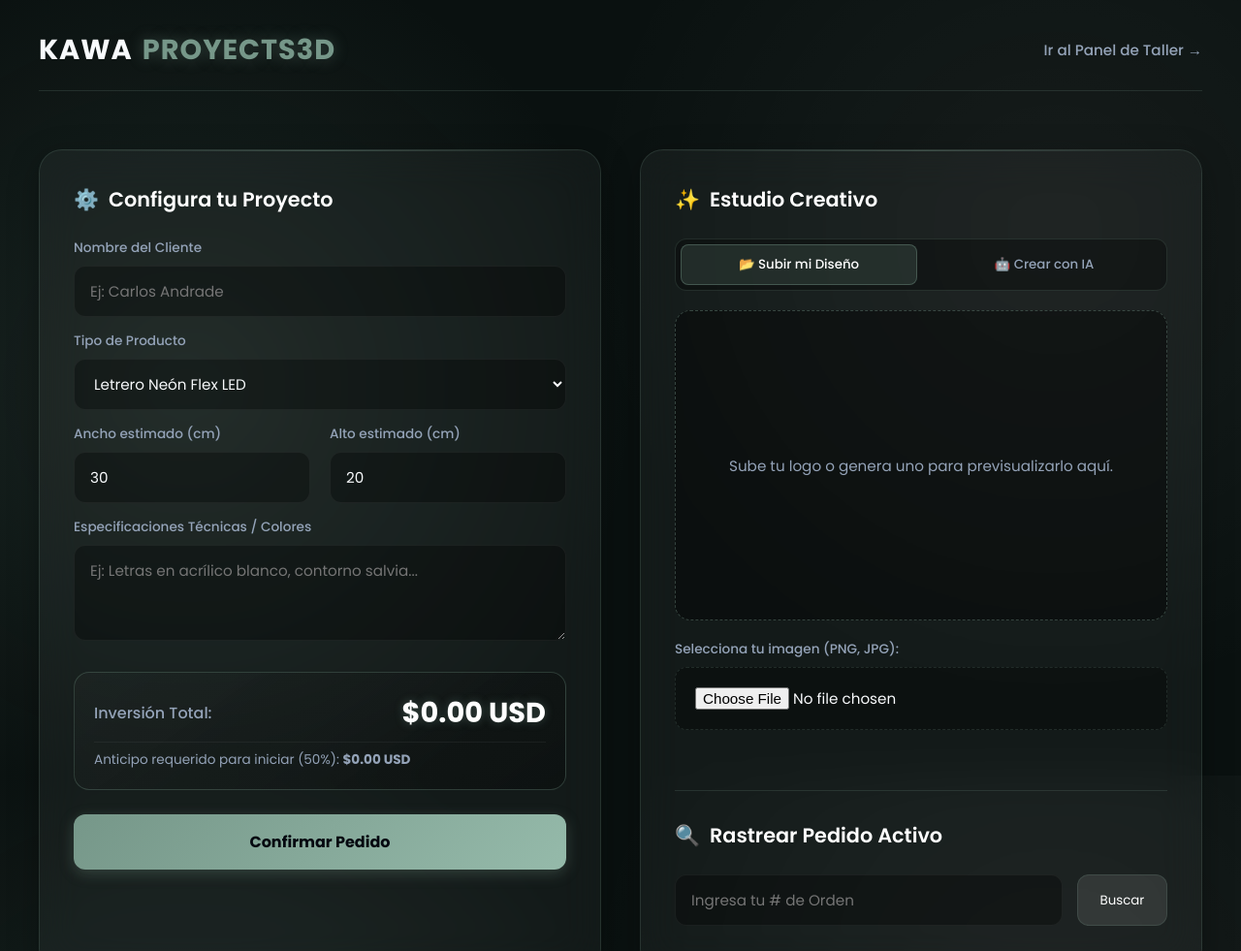
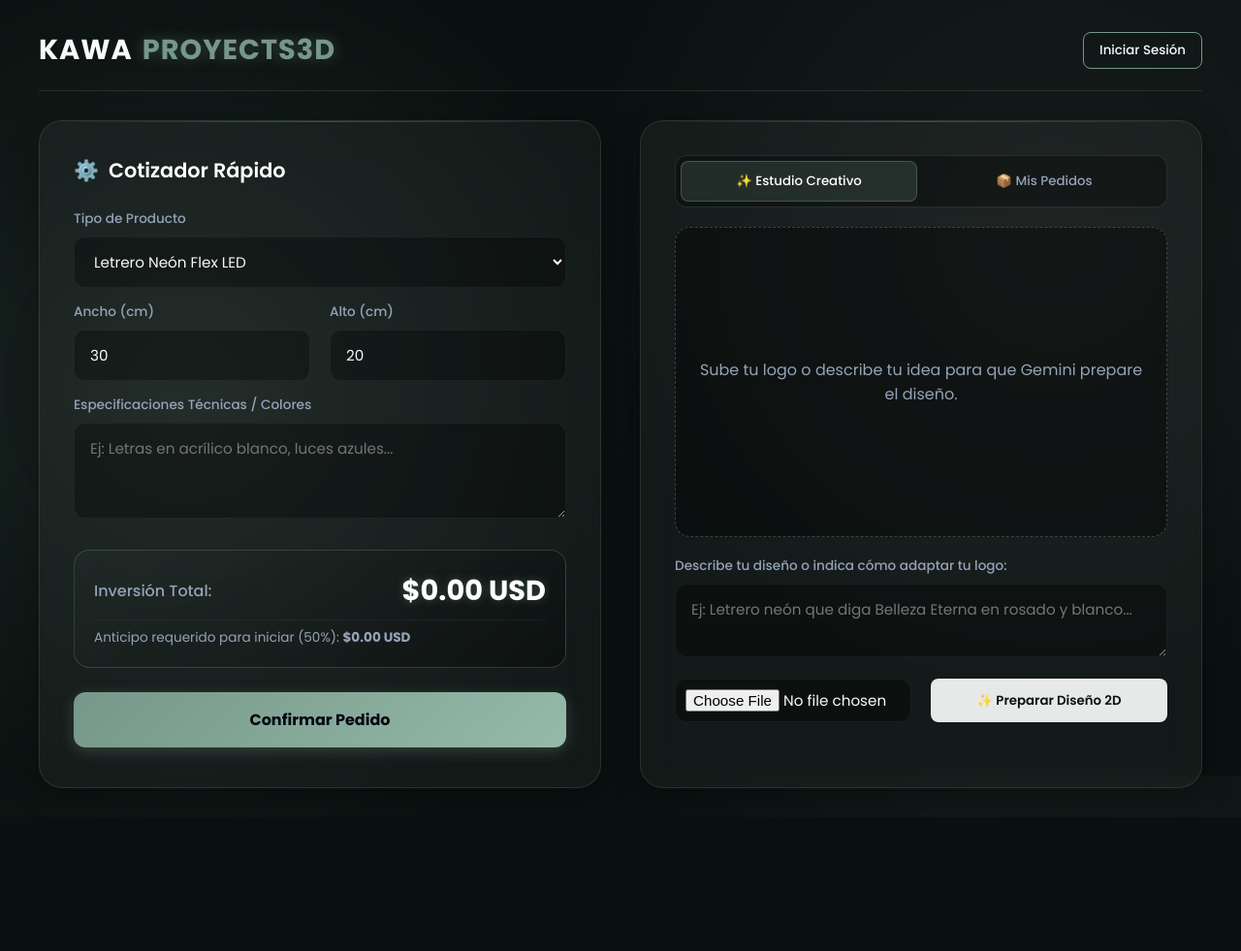
Before and after one commit to KP3D23/kawaproyect3d, a plain HTML site: page index.html in a window 1280 px wide. Shown: the top 981 px of the page at 97% size. After the commit the page ends 843 px from the top, so only its background shows below. Drawn offline with Linux system fonts and the light colour scheme; some packages are replaced by stand-ins of ours; a script that the page names is missing.

Commit message:
Refactor styles and add authentication modal
Refactor CSS styles for consistency and clarity. Update HTML structure for better semantic meaning and add authentication modal.

```diff
--- a/index.html
+++ b/index.html
@@ -9,7 +9,6 @@
         @import url('https://fonts.googleapis.com/css2?family=Poppins:wght@300;400;500;600;700&display=swap');
 
         :root {
-            /* Paleta basada en el logo Kawa */
             --bg-base: #0a1110;
             --accent-kawa: #769789;
             --accent-glow: #95baaa;
@@ -36,106 +35,82 @@
         @media (max-width: 900px) { .container { grid-template-columns: 1fr; } }
 
         header {
-            grid-column: 1 / -1; display: flex; justify-content: space-between; align-items: center;
-            padding-bottom: 20px; margin-bottom: 20px; border-bottom: 1px solid var(--glass-border);
+            max-width: 1200px; margin: 0 auto 30px auto; display: flex; justify-content: space-between; align-items: center;
+            padding-bottom: 20px; border-bottom: 1px solid var(--glass-border);
         }
 
         h1 { font-size: 1.8rem; font-weight: 700; letter-spacing: 1px; display: flex; align-items: center; gap: 10px; }
         h1 span { color: var(--accent-kawa); text-shadow: 0 0 15px rgba(118, 151, 137, 0.4); }
 
-        .nav-links a { color: var(--text-muted); text-decoration: none; font-weight: 500; font-size: 0.95rem; transition: 0.3s; }
-        .nav-links a:hover { color: var(--accent-glow); }
+        .nav-links { display: flex; align-items: center; gap: 15px; }
+        .btn-outline { background: transparent; border: 1px solid var(--accent-kawa); color: var(--text-main); padding: 8px 16px; border-radius: 8px; cursor: pointer; transition: 0.3s; font-weight: 500; }
+        .btn-outline:hover { background: var(--accent-kawa); color: #0a1110; }
 
         .glass-card {
-            background: var(--glass-bg);
-            backdrop-filter: blur(20px);
-            -webkit-backdrop-filter: blur(20px);
-            border: 1px solid var(--glass-border);
-            border-radius: 24px;
-            box-shadow: 0 8px 32px rgba(0, 0, 0, 0.3);
-            padding: 35px;
-            position: relative;
-            overflow: hidden;
+            background: var(--glass-bg); backdrop-filter: blur(20px); -webkit-backdrop-filter: blur(20px);
+            border: 1px solid var(--glass-border); border-radius: 24px; box-shadow: 0 8px 32px rgba(0, 0, 0, 0.3);
+            padding: 35px; position: relative; overflow: hidden;
         }
-
-        .glass-card::before {
-            content: ''; position: absolute; top: 0; left: 0; right: 0; height: 1px;
-            background: linear-gradient(90deg, transparent, rgba(118, 151, 137, 0.4), transparent);
-        }
+        .glass-card::before { content: ''; position: absolute; top: 0; left: 0; right: 0; height: 1px; background: linear-gradient(90deg, transparent, rgba(118, 151, 137, 0.4), transparent); }
 
         h2 { font-size: 1.3rem; font-weight: 600; margin-bottom: 25px; color: #fff; display: flex; align-items: center; gap: 10px; }
         h2 i { color: var(--accent-kawa); font-style: normal; }
-
         label { display: block; font-size: 0.85rem; color: var(--text-muted); margin: 15px 0 8px 0; font-weight: 500; }
 
         input, select, textarea {
-            width: 100%; padding: 14px 16px; border-radius: 12px;
-            background: rgba(0, 0, 0, 0.3); border: 1px solid rgba(255, 255, 255, 0.05);
-            color: var(--text-main); font-size: 0.95rem; outline: none;
-            transition: all 0.3s ease;
+            width: 100%; padding: 14px 16px; border-radius: 12px; background: rgba(0, 0, 0, 0.3);
+            border: 1px solid rgba(255, 255, 255, 0.05); color: var(--text-main); font-size: 0.95rem; outline: none; transition: all 0.3s ease;
         }
-        input:focus, select:focus, textarea:focus {
-            border-color: var(--accent-kawa);
-            background: rgba(0, 0, 0, 0.5);
-            box-shadow: 0 0 10px rgba(118, 151, 137, 0.2);
-        }
+        input:focus, select:focus, textarea:focus { border-color: var(--accent-kawa); background: rgba(0, 0, 0, 0.5); box-shadow: 0 0 10px rgba(118, 151, 137, 0.2); }
 
         .grid-2 { display: grid; grid-template-columns: 1fr 1fr; gap: 20px; }
 
         .btn-primary {
             width: 100%; padding: 16px; margin-top: 25px; border: none; border-radius: 12px;
             background: linear-gradient(135deg, var(--accent-kawa), var(--accent-glow));
-            color: #050810; font-weight: 700; font-size: 1rem; cursor: pointer;
-            box-shadow: 0 4px 15px rgba(118, 151, 137, 0.3);
-            transition: all 0.3s ease;
-            position: relative; overflow: hidden;
+            color: #050810; font-weight: 700; font-size: 1rem; cursor: pointer; box-shadow: 0 4px 15px rgba(118, 151, 137, 0.3); transition: all 0.3s ease;
         }
         .btn-primary:hover { transform: translateY(-2px); box-shadow: 0 6px 20px rgba(118, 151, 137, 0.5); }
-        .btn-primary.loading { background: #334155; pointer-events: none; box-shadow: none; color: #fff; }
+        .btn-primary:disabled { background: #334155; color: #94a3b8; pointer-events: none; box-shadow: none; }
 
         .precio-box {
-            margin-top: 25px; padding: 20px; border-radius: 16px;
-            background: linear-gradient(145deg, rgba(255,255,255,0.02), rgba(0,0,0,0.3));
+            margin-top: 25px; padding: 20px; border-radius: 16px; background: linear-gradient(145deg, rgba(255,255,255,0.02), rgba(0,0,0,0.3));
             border: 1px solid rgba(118, 151, 137, 0.3);
-            position: relative;
         }
         .precio-box .total-row { display: flex; justify-content: space-between; align-items: center; }
         .precio-box .total { font-size: 1.8rem; font-weight: 700; color: #fff; text-shadow: 0 0 10px rgba(118, 151, 137, 0.4); }
         .precio-box .anticipo { font-size: 0.85rem; color: var(--text-muted); margin-top: 8px; border-top: 1px solid rgba(255,255,255,0.05); padding-top: 8px; }
 
-        .visor-box {
-            width: 100%; height: 320px; border-radius: 16px;
-            background: rgba(0, 0, 0, 0.4); border: 1px dashed rgba(118, 151, 137, 0.4);
-            display: flex; justify-content: center; align-items: center; overflow: hidden;
-            position: relative;
-        }
+        .visor-box { width: 100%; height: 320px; border-radius: 16px; background: rgba(0, 0, 0, 0.4); border: 1px dashed rgba(118, 151, 137, 0.4); display: flex; justify-content: center; align-items: center; overflow: hidden; position: relative; }
         .visor-box img { max-width: 100%; max-height: 100%; display: none; border-radius: 12px; }
-        .placeholder-text { color: var(--text-muted); font-size: 0.95rem; text-align: center; padding: 20px; }
 
         .tabs { display: flex; gap: 10px; margin-bottom: 20px; background: rgba(0,0,0,0.3); padding: 5px; border-radius: 12px; border: 1px solid var(--glass-border); }
         .tab-btn { flex: 1; background: transparent; border: none; color: var(--text-muted); padding: 10px; border-radius: 8px; cursor: pointer; font-weight: 500; transition: 0.3s; }
         .tab-btn.active { background: rgba(118, 151, 137, 0.2); color: #fff; border: 1px solid rgba(118, 151, 137, 0.4); }
         .tab-content { display: none; }
         .tab-content.active { display: block; }
-        .status-ia { font-size: 0.85rem; color: var(--accent-glow); margin-top: 12px; min-height: 20px; }
+
+        .modal-overlay { position: fixed; top: 0; left: 0; width: 100%; height: 100%; background: rgba(0,0,0,0.7); backdrop-filter: blur(5px); display: none; justify-content: center; align-items: center; z-index: 1000; }
+        .modal-overlay.active { display: flex; }
+        .modal-content { width: 100%; max-width: 400px; background: #0a1110; border: 1px solid var(--accent-kawa); border-radius: 20px; padding: 30px; box-shadow: 0 10px 40px rgba(0,0,0,0.5); }
+
+        .pedido-item { padding: 15px; border: 1px solid var(--glass-border); border-radius: 12px; margin-bottom: 10px; background: rgba(255,255,255,0.02); }
+        .badge { padding: 4px 10px; border-radius: 20px; font-size: 0.75rem; font-weight: 600; background: rgba(118, 151, 137, 0.2); color: var(--accent-glow); border: 1px solid var(--accent-kawa); }
     </style>
 </head>
 <body>
 
-<div class="container">
 <header>
     <h1>KAWA<span>PROYECTS3D</span></h1>
-        <div class="nav-links">
-            <a href="taller.html">Ir al Panel de Taller →</a>
+    <div class="nav-links" id="nav-user-area">
+        <button class="btn-outline" onclick="abrirModalAuth()">Iniciar Sesión</button>
     </div>
 </header>
 
-    <!-- Módulo 1: Cotizador Paramétrico -->
+<div class="container">
+    <!-- Módulo 1: Cotizador -->
     <div class="glass-card">
-        <h2><i>⚙️</i> Configura tu Proyecto</h2>
-
-        <label>Nombre del Cliente</label>
-        <input type="text" id="cliente-nombre" placeholder="Ej: Carlos Andrade">
+        <h2><i>⚙️</i> Cotizador Rápido</h2>
 
         <label>Tipo de Producto</label>
         <select id="tipo-producto">
@@ -149,18 +124,12 @@
         </select>
 
         <div class="grid-2">
-            <div>
-                <label>Ancho estimado (cm)</label>
-                <input type="number" id="dim-ancho" value="30" min="1">
-            </div>
-            <div>
-                <label>Alto estimado (cm)</label>
-                <input type="number" id="dim-alto" value="20" min="1">
-            </div>
+            <div><label>Ancho (cm)</label><input type="number" id="dim-ancho" value="30" min="1"></div>
+            <div><label>Alto (cm)</label><input type="number" id="dim-alto" value="20" min="1"></div>
         </div>
 
         <label>Especificaciones Técnicas / Colores</label>
-        <textarea id="parametros-extra" rows="3" placeholder="Ej: Letras en acrílico blanco, contorno salvia..."></textarea>
+        <textarea id="parametros-extra" rows="3" placeholder="Ej: Letras en acrílico blanco, luces azules..."></textarea>
 
         <div class="precio-box">
             <div class="total-row">
@@ -173,51 +142,71 @@
         <button id="btn-enviar-orden" class="btn-primary">Confirmar Pedido</button>
     </div>
 
-    <!-- Módulo 2: Estudio Creativo -->
+    <!-- Módulo 2: Estudio Creativo y Pedidos -->
     <div class="glass-card">
-        <h2><i>✨</i> Estudio Creativo</h2>
-
         <div class="tabs">
-            <button class="tab-btn active" onclick="switchTab('upload')">📂 Subir mi Diseño</button>
-            <button class="tab-btn" onclick="switchTab('ai')">🤖 Crear con IA</button>
+            <button class="tab-btn active" onclick="switchTab('ai')">✨ Estudio Creativo</button>
+            <button class="tab-btn" onclick="switchTab('pedidos')" id="tab-pedidos-btn">📦 Mis Pedidos</button>
         </div>
 
+        <!-- Pestaña IA -->
+        <div id="tab-ai" class="tab-content active">
             <div class="visor-box" id="visor-contenedor">
-            <div class="placeholder-text" id="placeholder-2d">
-                Sube tu logo o genera uno para previsualizarlo aquí.
+                <div id="placeholder-2d" style="color:var(--text-muted); text-align:center; padding:20px;">
+                    Sube tu logo o describe tu idea para que Gemini prepare el diseño.
                 </div>
                 <img id="preview-2d" alt="Tu diseño">
                 <model-viewer id="visor-3d" src="" auto-rotate camera-controls style="display: none; width: 100%; height: 100%;"></model-viewer>
             </div>
 
-        <!-- Pestaña: Subir Logo -->
-        <div id="tab-upload" class="tab-content active">
-            <label style="margin-top: 20px;">Selecciona tu imagen (PNG, JPG):</label>
-            <input type="file" id="input-imagen-cliente" accept="image/*" style="border: 1px dashed var(--glass-border); padding: 20px; text-align: center; cursor: pointer;">
+            <label style="margin-top: 20px;">Describe tu diseño o indica cómo adaptar tu logo:</label>
+            <textarea id="prompt-ia" rows="2" placeholder="Ej: Letrero neón que diga Belleza Eterna en rosado y blanco..."></textarea>
+
+            <div class="grid-2" style="margin-top: 15px;">
+                <input type="file" id="input-imagen-cliente" accept="image/*" style="padding: 10px; cursor: pointer;">
+                <button id="btn-generar-2d" style="background: rgba(255,255,255,0.9); color: var(--bg-base); padding: 12px; border: none; border-radius: 8px; font-weight: 600; cursor: pointer;">✨ Preparar Diseño 2D</button>
             </div>
 
-        <!-- Pestaña: Crear con IA -->
-        <div id="tab-ai" class="tab-content">
-            <label style="margin-top: 20px;">Describe el diseño que imaginas:</label>
-            <textarea id="prompt-ia" rows="2" placeholder="Ej: Un logo minimalista de un gato para una cafetería..."></textarea>
-            <button id="btn-generar-2d" class="btn-primary" style="background: rgba(255,255,255,0.9); color: var(--bg-base); padding: 12px; margin-top: 15px;">🎨 Generar Boceto 2D</button>
+            <div id="status-ia" style="font-size: 0.85rem; color: var(--accent-glow); margin-top: 12px; min-height: 20px;"></div>
+            <button id="btn-generar-3d" class="btn-primary" style="display: none; margin-top: 15px;">🧊 Convertir a Modelo 3D</button>
         </div>
 
-        <div id="status-ia" class="status-ia"></div>
-        <button id="btn-generar-3d" class="btn-primary" style="display: none;">✨ Convertir a Modelo 3D</button>
-
-        <hr style="border: 0; border-top: 1px solid var(--glass-border); margin: 30px 0;">
-
-        <h2><i>🔍</i> Rastrear Pedido Activo</h2>
-        <div style="display: flex; gap: 15px;">
-            <input type="number" id="buscar-orden-id" placeholder="Ingresa tu # de Orden">
-            <button id="btn-buscar-orden" style="width: 120px; border-radius: 12px; background: rgba(255,255,255,0.1); border: 1px solid var(--glass-border); color: #fff; cursor: pointer; transition: 0.3s;">Buscar</button>
+        <!-- Pestaña Pedidos -->
+        <div id="tab-pedidos" class="tab-content">
+            <div id="lista-mis-pedidos">
+                <p style="color: var(--text-muted); text-align: center; margin-top: 40px;">Inicia sesión para ver el estado de tus proyectos.</p>
             </div>
-        <div id="resultado-rastreo" style="margin-top: 12px; font-size: 0.92rem; color: var(--accent-glow);"></div>
+        </div>
     </div>
 </div>
 
-<!-- Lógica encapsulada y base de datos -->
+<!-- Modal de Autenticación -->
+<div class="modal-overlay" id="modal-auth">
+    <div class="modal-content">
+        <h2 id="modal-title" style="margin-bottom: 20px;">Iniciar Sesión</h2>
+
+        <div id="form-register-fields" style="display: none;">
+            <label>Nombre Completo</label>
+            <input type="text" id="auth-nombre" placeholder="Ej: Carlos Andrade">
+            <label>Teléfono (WhatsApp)</label>
+            <input type="text" id="auth-telefono" placeholder="Ej: 0414-1234567">
+        </div>
+
+        <label>Cédula de Identidad</label>
+        <input type="number" id="auth-cedula" placeholder="Ej: 30099859">
+
+        <label>Clave</label>
+        <input type="password" id="auth-clave" placeholder="******">
+
+        <button id="btn-auth-action" class="btn-primary" style="margin-top: 20px;">Entrar</button>
+
+        <p style="text-align: center; margin-top: 15px; font-size: 0.85rem; color: var(--text-muted);">
+            <span id="auth-toggle-text">¿No tienes cuenta?</span>
+            <a href="#" id="auth-toggle-link" style="color: var(--accent-kawa);">Regístrate</a>
+        </p>
+    </div>
+</div>
+
 <script type="module" src="app.js"></script>
 </body>
 </html>
```
Lines whose indentation alone changed are shown as unchanged.
